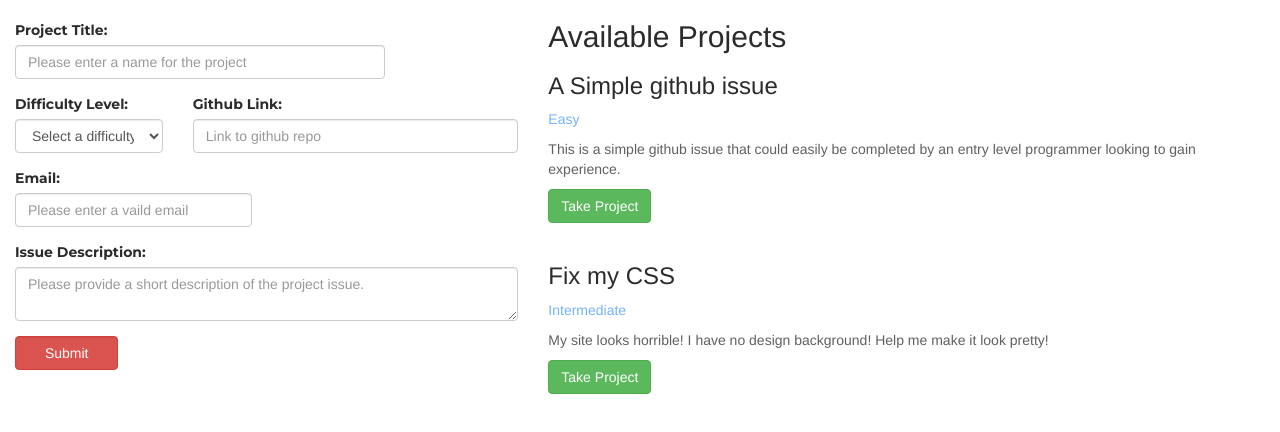
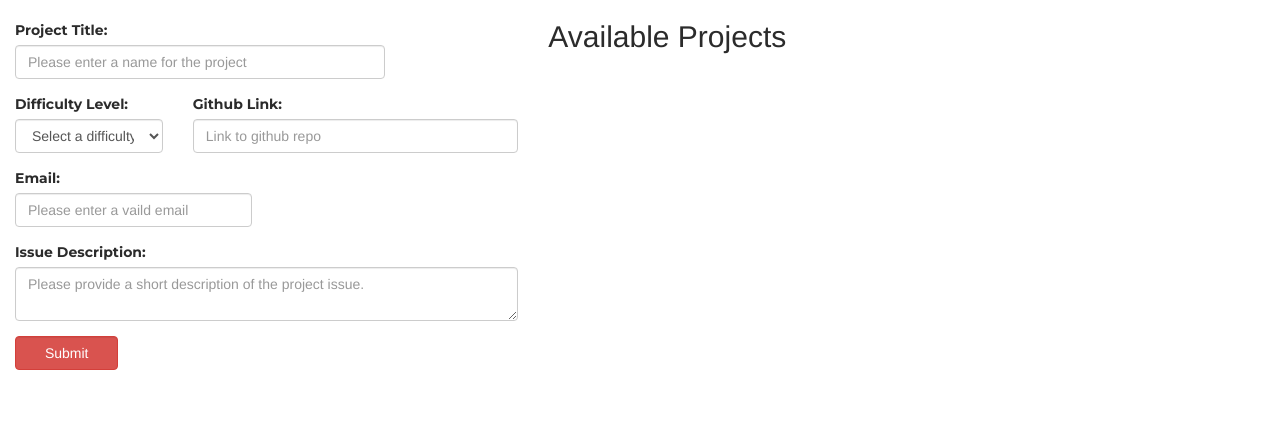
Before and after one commit to drewclem/Colt, a React (Create React App) app in the folder app/: page / in a window 1280 px wide. Shown: the top 432 px of the page. Built offline with nearby package versions, Linux system fonts and the light colour scheme.

Commit message:
Refactor List to make it easier to read and map over posts

```diff
--- a/app/src/components/List.js
+++ b/app/src/components/List.js
@@ -1,32 +1,47 @@
-import React, { Component } from 'react';
-import '../css/bootstrap/css/bootstrap.min.css';
-import '../css/List.css';
+import React, { Component } from 'react'
+import '../css/bootstrap/css/bootstrap.min.css'
+import '../css/List.css'
 import Post from './Post'
 
-let posts = [
-    {
-        title: "A Simple github issue",
-        difficulty: "Easy",
-        description: "This is a simple github issue that could easily be completed by an entry level programmer looking to gain experience."
-    },
-    {
-        title: "Fix my CSS",
-        difficulty: "Intermediate",
-        description: "My site looks horrible! I have no design background! Help me make it look pretty!"
-    },
-]
+// let posts = [
+//   {
+//     title: 'A Simple github issue',
+//     difficulty: 'Easy',
+//     description: 'This is a simple github issue that could easily be completed by an entry level programmer looking to gain experience.'
+//   },
+//   {
+//     title: 'Fix my CSS',
+//     difficulty: 'Intermediate',
+//     description: 'My site looks horrible! I have no design background! Help me make it look pretty!'
+//   }
+// ]
 
 class List extends Component {
-    render(){
-        return(
-            <div className="list col-md-7" posts={posts}>
+  render () {
+    const { posts } = this.props
+    /*
+        In order for your child component (List) to have access to your posts from the parent component
+        (Form) you have to pass it down in the form of a prop.
+
+        So here^ we destructure it, then map over it inside your UL.
+    */
+    /*
+        Anytime you map over an array in React, you have to add a key prop.
+        I went ahead an added it to your <Post /> and I also used the singular (post) instead of index
+        so that it's easier to read for future developers who work on this.
+    */
+    return (
+      <div className='list col-md-7'>
         <h2>Available Projects</h2>
         <ul>
-                    {posts.map((index) => { return <Post
-                        title={index.title}
-                        difficulty={index.difficulty}
-                        description={index.description}
-                    />; })}
+          {posts.map((post, index) => {
+            return <Post
+              key={index}
+              title={post.title}
+              difficulty={post.difficulty}
+              description={post.description}
+            />
+          })}
         </ul>
       </div>
     )
```
Lines whose indentation alone changed are shown as unchanged.
